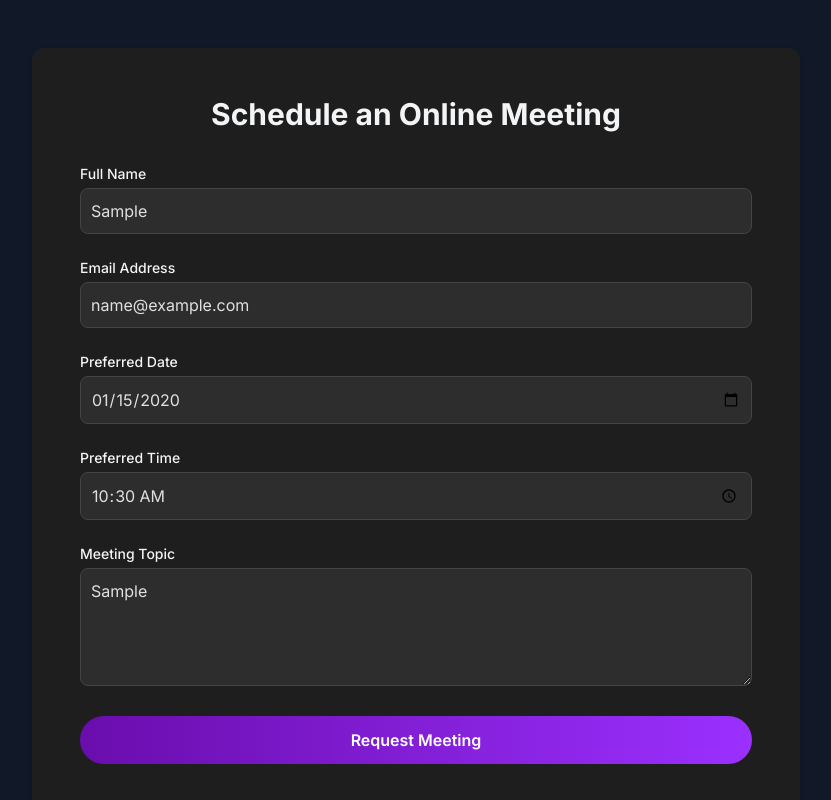
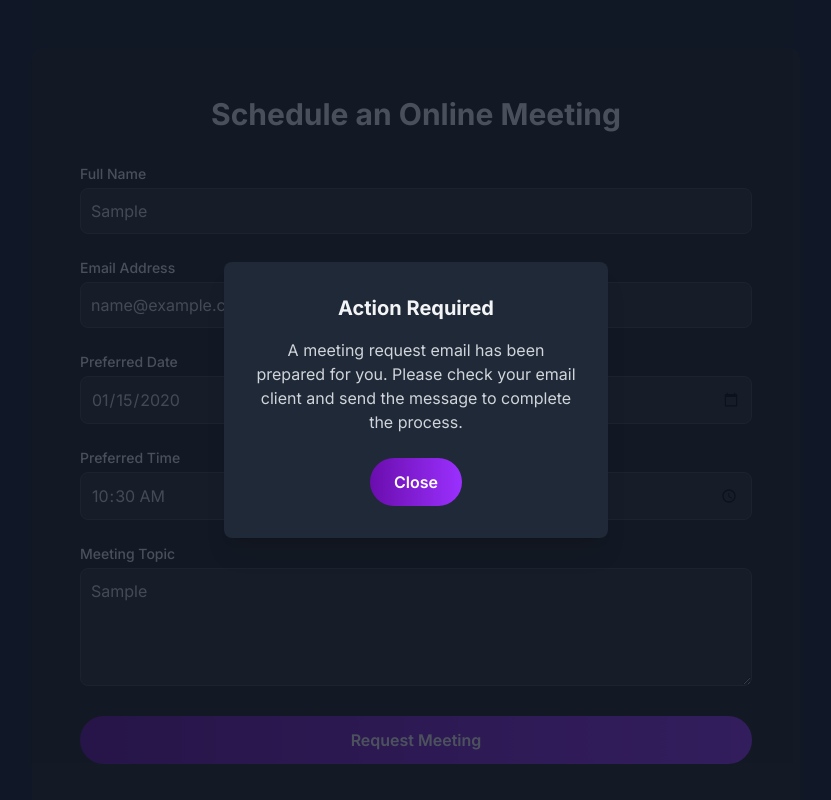
Before and after one commit to Berthe98/yashin-robotics, a plain HTML site: page index.html in a window 1280 px wide. Both pictures are taken after typing "Sample", "name@example.com", "2020-01-15", "10:30", "Sample" into the empty fields and a click on the button "Request Meeting". Shown: the part 2796-3596 px from the top of the page, without its empty margins (224-1055 px from the left). Drawn offline with nearby package versions, Linux system fonts and the light colour scheme.

Commit message:
your message

```diff
--- a/index.html
+++ b/index.html
@@ -78,7 +78,7 @@
                 <li><a href="#contact" class="hover:text-white transition-colors duration-300">Contact</a></li>
                 <li><a href="#meeting" class="hover:text-white transition-colors duration-300">Schedule Meeting</a></li>
             </ul>
-            <a href="#contact" class="hidden md:block btn-primary">Schedule a Meeting</a>
+            <a href="#meeting" class="hidden md:block btn-primary">Schedule a Meeting</a>
         </nav>
     </header>
 
@@ -157,7 +157,7 @@
         </div>
     </section>
 
-    <!-- Contact and Meeting Sections -->
+    <!-- Contact Section -->
     <section id="contact" class="py-16 md:py-24 px-4 bg-gray-800">
         <div class="max-w-3xl mx-auto card p-8 md:p-12">
             <h2 class="text-3xl font-bold text-center mb-8">Contact Us</h2>
@@ -169,6 +169,7 @@
         </div>
     </section>
 
+    <!-- Meeting Section -->
     <section id="meeting" class="py-16 md:py-24 px-4">
         <div class="max-w-3xl mx-auto card p-8 md:p-12">
             <h2 class="text-3xl font-bold text-center mb-8">Schedule an Online Meeting</h2>
@@ -208,6 +209,15 @@
         </div>
     </footer>
 
+    <!-- Message Box -->
+    <div id="messageBox" class="fixed inset-0 bg-gray-900 bg-opacity-75 flex items-center justify-center hidden">
+        <div class="bg-gray-800 p-8 rounded-lg shadow-xl max-w-sm mx-4 text-center">
+            <h3 class="text-xl font-bold mb-4">Action Required</h3>
+            <p class="text-gray-300 mb-6">A meeting request email has been prepared for you. Please check your email client and send the message to complete the process.</p>
+            <button id="closeMessage" class="btn-primary">Close</button>
+        </div>
+    </div>
+
     <script>
         document.getElementById('meetingForm').addEventListener('submit', function(event) {
             event.preventDefault(); // Prevents the form from submitting normally
@@ -220,7 +230,7 @@
             const notes = form.notes.value;
 
             // Define the recipient of the meeting request email
-            const recipientEmail = "fadelberthe24@gmail.com"; // CHANGE THIS TO YOUR EMAIL ADDRESS
+            const recipientEmail = "fadelberthe24@gmail.com";
 
             // Create the email subject and body
             const subject = encodeURIComponent(`Meeting Request from ${name}`);
@@ -246,6 +256,13 @@
             // Open the new email and calendar tabs
             window.open(mailtoUrl, '_blank');
             window.open(googleCalendarUrl, '_blank');
+
+            // Show the message box
+            document.getElementById('messageBox').classList.remove('hidden');
+        });
+
+        document.getElementById('closeMessage').addEventListener('click', function() {
+            document.getElementById('messageBox').classList.add('hidden');
         });
     </script>
 </body>
```
